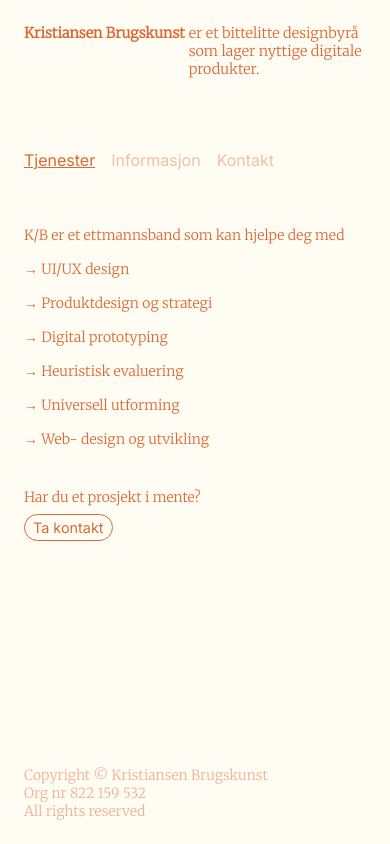
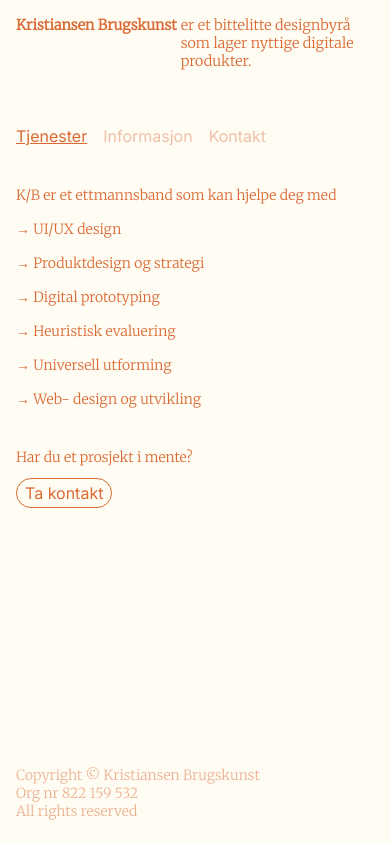
Before and after one commit to brugskunst/brugskunst.github.io, a plain HTML site: page index.html in a window 390 px wide. Drawn offline with Linux system fonts and the light colour scheme; some packages are replaced by stand-ins of ours.

Commit message:
tinytinytweaks

```diff
--- a/style.css
+++ b/style.css
@@ -176,7 +176,7 @@ button{
     border: 1px solid #DA6934;
     border-radius: 1000px;
     transition: all 0.2s;
-    font-size: 0.9rem;
+    font-size: 1rem;
 }
 
 #Tjenester button:hover{
@@ -208,7 +208,7 @@ button{
     display: flex;
     flex-direction: column;
     align-items: flex-start;
-    gap: 8px;
+    gap: 12px;
 }
 
 /* Galleries */
@@ -305,6 +305,10 @@ button{
 
 @media screen and (max-width: 600px) {
 
+    body > div{
+        padding: 16px;
+    }
+
     #header{
         margin-bottom: 16px;
     }
```
